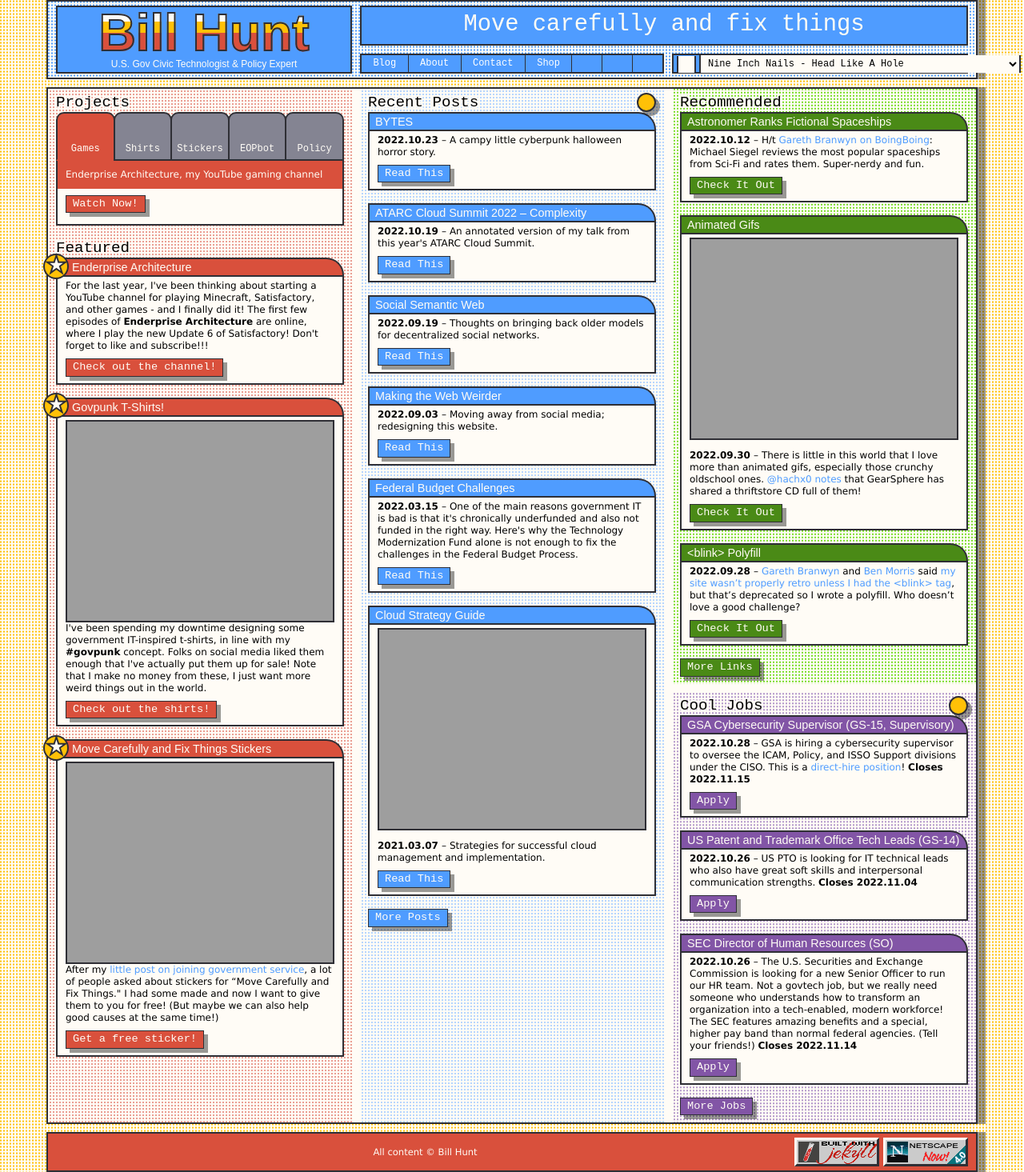
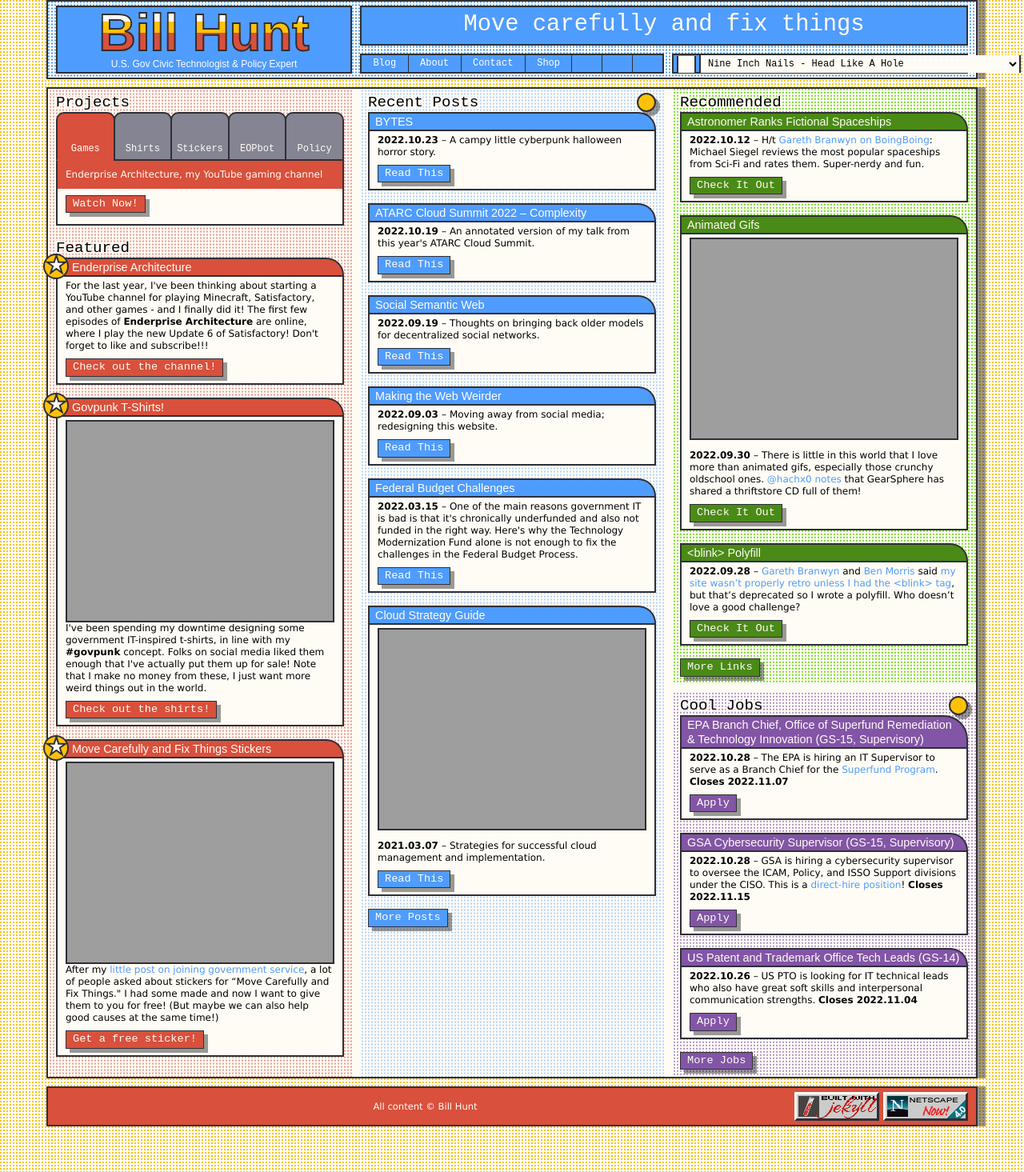
Before and after one commit to krusynth/billhunt.dev, a Jekyll site: the page built from index.md, in a window 1280 px wide. Shown: the whole page at 80% size. Built offline with Jekyll 4.4.1, drawn with Linux system fonts in a browser that asks for light colours; some web fonts are replaced.

Commit message:
Update content

```diff
--- a/_data/jobs.yml
+++ b/_data/jobs.yml
@@ -1,3 +1,9 @@
+- title: EPA Branch Chief, Office of Superfund Remediation & Technology Innovation (GS-15, Supervisory)
+  url: https://www.usajobs.gov/job/685927300
+  date: 2022-10-28
+  closes: 2022-11-07
+  content: The EPA is hiring an IT Supervisor to serve as a Branch Chief for the [Superfund Program](https://www.epa.gov/superfund).
+
 - title: GSA Cybersecurity Supervisor (GS-15, Supervisory)
   url: https://www.usajobs.gov/job/685440700
   date: 2022-10-28
```
